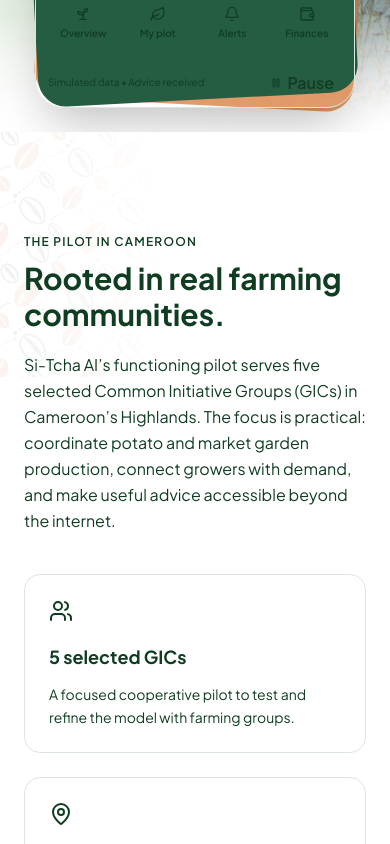
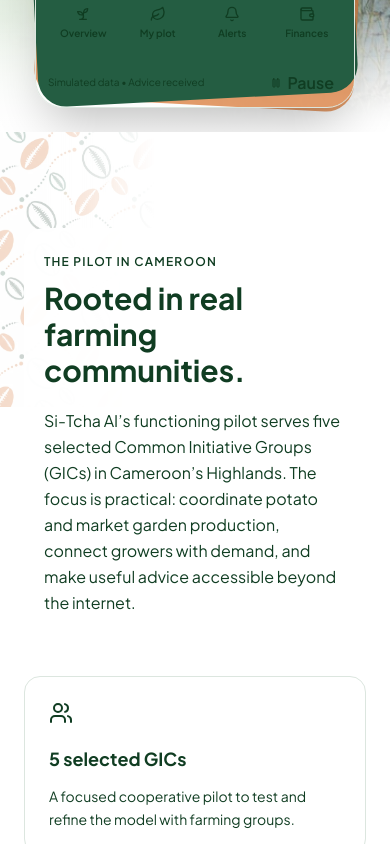
Before and after one commit to si-tcha/si-tcha-AI-web, a React (Vite) app: page / in a window 390 px wide. Shown: the part 1260-2104 px from the top of the page. Built offline with nearby package versions, Linux system fonts and the light colour scheme; no server answers; a web font is replaced by a local one.

Commit message:
Improve contrast while preserving cowrie patterns

```diff
--- a/src/app/components/SeoPage.tsx
+++ b/src/app/components/SeoPage.tsx
@@ -13,7 +13,7 @@
       </header>
       <main id="main-content" className="cowrie-surface max-w-5xl mx-auto px-6 py-16">
         <nav aria-label={french ? "Fil d'Ariane" : "Breadcrumb"} className="text-sm text-muted-foreground mb-8"><a href="/">{french ? "Accueil" : "Home"}</a><span aria-hidden="true"> / </span><span aria-current="page">{page.title.split(" — ")[0]}</span></nav>
-        <article className="relative z-10 max-w-3xl">
+        <article className="cowrie-copy relative z-10 max-w-3xl">
           <p className="text-primary text-sm font-semibold uppercase tracking-widest mb-4">Si-Tcha AI · {french ? "Cameroun" : "Cameroon"}</p>
           <h1 className="text-4xl md:text-5xl font-bold leading-tight mb-6">{page.heading}</h1>
           <p className="text-lg text-muted-foreground leading-relaxed mb-12">{page.intro}</p>
--- a/src/app/components/sections/AudienceSection.tsx
+++ b/src/app/components/sections/AudienceSection.tsx
@@ -4,8 +4,10 @@
   return (
     <section className="cowrie-surface py-24 px-6 bg-background" aria-labelledby="audience-title">
       <div className="max-w-7xl mx-auto">
-        <span className="text-xs font-semibold tracking-widest uppercase text-primary">One connected agricultural ecosystem</span>
-        <h2 id="audience-title" className="text-3xl lg:text-4xl font-bold mt-2 mb-10">Better coordination. Shared opportunity.</h2>
+        <div className="cowrie-copy max-w-3xl mb-10">
+          <span className="text-xs font-semibold tracking-widest uppercase text-primary">One connected agricultural ecosystem</span>
+          <h2 id="audience-title" className="text-3xl lg:text-4xl font-bold mt-2">Better coordination. Shared opportunity.</h2>
+        </div>
         <div className="grid md:grid-cols-3 gap-6">
           {[
             { icon: Users, role: "For farmers & GICs", title: "Grow with a clearer route to market.", body: "Bring your group’s production plans closer to real buyer needs. Receive practical advice by SMS and get support to formalize your cooperative—so you can approach markets and funding programs on stronger terms.", cta: "Connect your farming group" },
--- a/src/app/components/sections/GicDirectorySection.tsx
+++ b/src/app/components/sections/GicDirectorySection.tsx
@@ -4,11 +4,13 @@
   return (
     <section id="gics" className="cowrie-surface py-24 px-6 bg-background">
       <div className="max-w-7xl mx-auto">
+        <div className="cowrie-copy max-w-3xl mb-10">
         <span className="text-xs font-semibold tracking-widest uppercase text-primary">The pilot in Cameroon</span>
         <h2 className="text-3xl lg:text-4xl font-bold mt-2 mb-5">Rooted in real farming communities.</h2>
         <p className="text-muted-foreground max-w-2xl leading-relaxed mb-10">
           Si-Tcha AI’s functioning pilot serves five selected Common Initiative Groups (GICs) in Cameroon’s Highlands. The focus is practical: coordinate potato and market garden production, connect growers with demand, and make useful advice accessible beyond the internet.
         </p>
+        </div>
         <div className="grid md:grid-cols-3 gap-6">
           {[
             { icon: Users, title: "5 selected GICs", body: "A focused cooperative pilot to test and refine the model with farming groups." },
--- a/src/app/components/sections/PartnersSection.tsx
+++ b/src/app/components/sections/PartnersSection.tsx
@@ -35,7 +35,7 @@
   return (
     <section id="partners" className="cowrie-surface py-24 px-6 bg-background">
       <div className="max-w-7xl mx-auto">
-        <div className="text-center mb-12">
+        <div className="cowrie-copy text-center max-w-3xl mx-auto mb-12">
           <span className="text-xs font-semibold tracking-widest uppercase text-primary">Our partner ecosystem</span>
           <h2 className="text-3xl lg:text-4xl font-bold mt-2">The partnerships behind every growing season.</h2>
           <p className="text-muted-foreground mt-4 text-sm max-w-2xl mx-auto leading-relaxed">From mentorship and farmer communication to payments and access to funding programs, our partners help connect production with markets and stronger cooperative finances.</p>
--- a/src/styles/theme.css
+++ b/src/styles/theme.css
@@ -299,8 +299,11 @@
 }
 
 
-/* Cowries: understated brand accents on the three white section backgrounds. */
+/* Visible cowries frame opaque reading surfaces instead of sitting under text. */
 .cowrie-surface { position: relative; isolation: isolate; }
+:root:not(.dark) .cowrie-surface {
+  --muted-foreground: #354D3D;
+}
 .cowrie-surface::before {
   content: "";
   position: absolute;
@@ -310,21 +313,29 @@
   background-image: url("../assets/si-tcha-cauris-v1.webp"), url("../assets/si-tcha-cauris-v1.webp");
   background-repeat: no-repeat;
   background-size: 480px 480px, 420px 420px;
-  background-position: left -100px top -90px, right -70px bottom -100px;
-  opacity: .085;
-  -webkit-mask-image: linear-gradient(90deg, #000, transparent 43%, transparent 57%, #000);
-  mask-image: linear-gradient(90deg, #000, transparent 43%, transparent 57%, #000);
+  background-position: left -60px top -60px, right -70px bottom -70px;
+  opacity: .22;
+  -webkit-mask-image: linear-gradient(90deg, #000 0%, #000 12%, transparent 40%, transparent 60%, #000 88%, #000 100%);
+  mask-image: linear-gradient(90deg, #000 0%, #000 12%, transparent 40%, transparent 60%, #000 88%, #000 100%);
 }
 .cowrie-surface > div { position: relative; z-index: 1; }
+.cowrie-copy {
+  position: relative;
+  border-radius: 1.25rem;
+  padding: clamp(1.25rem, 3vw, 2rem);
+  background: rgba(255, 255, 255, .97);
+}
+.cowrie-copy > :last-child { margin-bottom: 0; }
+.dark .cowrie-copy { background: var(--background); }
 .cowrie-surface[aria-labelledby="audience-title"]::before {
-  background-position: left -140px bottom -100px, right -100px top -80px;
+  background-position: left -60px bottom -70px, right -70px top -60px;
   background-size: 420px 420px, 480px 480px;
 }
 .dark .cowrie-surface::before { display: none; }
 @media (max-width: 640px) {
   .cowrie-surface::before, .cowrie-surface[aria-labelledby="audience-title"]::before {
-    background-size: 280px 280px, 250px 250px;
-    background-position: left -100px top -35px, right -85px bottom -45px;
-    opacity: .065;
+    background-size: 320px 320px, 290px 290px;
+    background-position: left -110px top -45px, right -110px bottom -55px;
+    opacity: .20;
   }
 }
```
